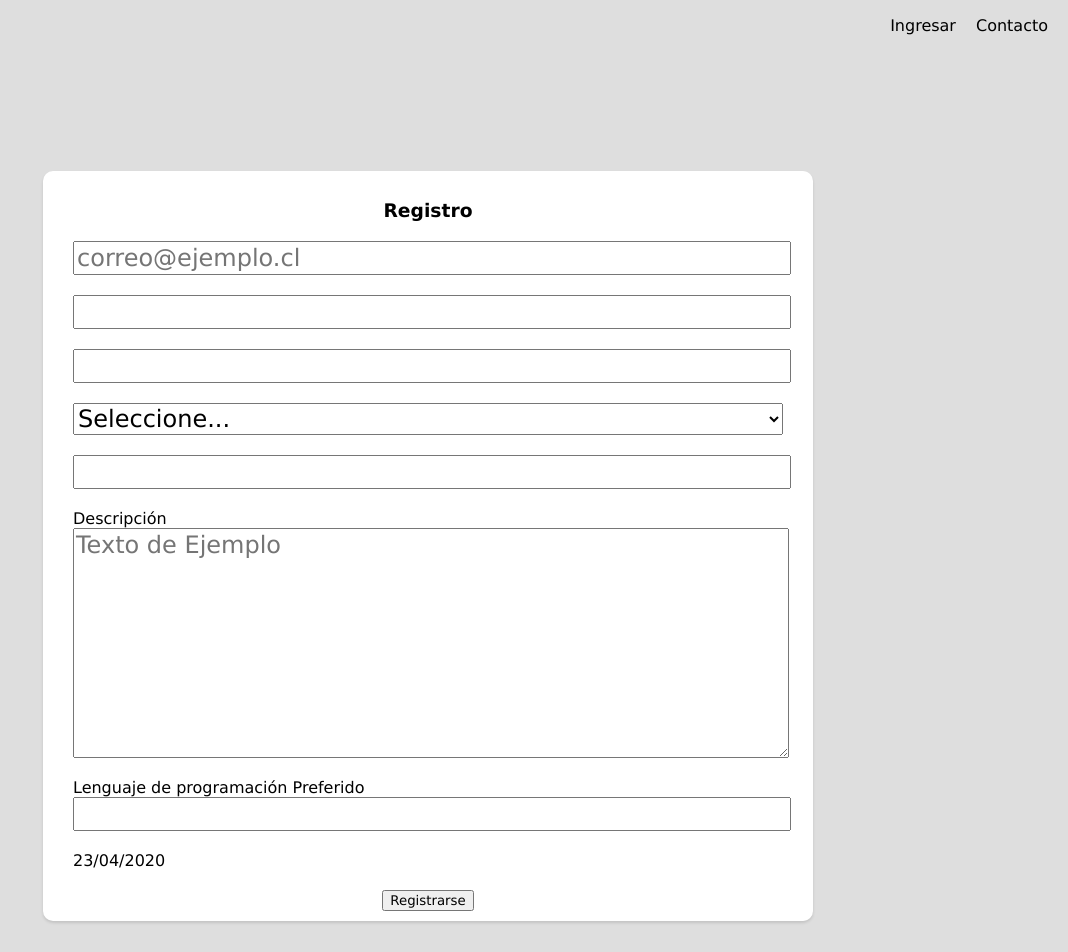
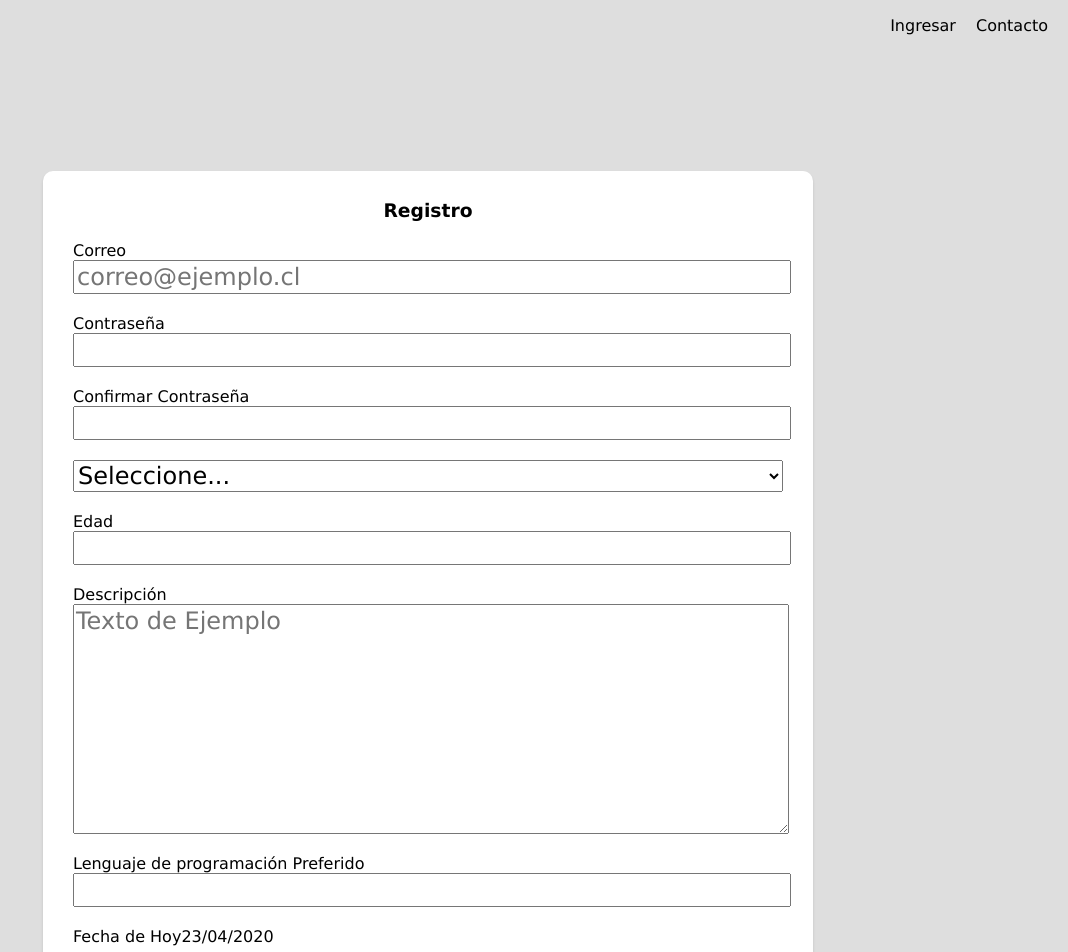
Before and after one commit to matiasua/Sitio_React, a React (Create React App) app: page / in a window 1280 px wide. Shown: the top 952 px of the page, without its empty margins (212-1280 px from the left). Built offline with nearby package versions, Linux system fonts and the light colour scheme.

Commit message:
Desarrollo Clase 13/05

```diff
--- a/src/components/Content.jsx
+++ b/src/components/Content.jsx
@@ -4,7 +4,7 @@ export default function Content(props) {
   const {title, children} = props;
   return (
     <section>
-      <div class="tarjeta">
+      <div className="tarjeta">
        <header>
          <h3>{title}</h3>
        </header>
--- a/src/components/InputLine.jsx
+++ b/src/components/InputLine.jsx
@@ -1,4 +1,5 @@
 import React from 'react';
+import LineField from './LineField';
 
 
 export default function InputLine(props){
@@ -7,11 +8,12 @@ export default function InputLine(props){
     type,
     placeholder,
     required,
-    minlength,
-    maxlength,
+    minLength,
+    maxLength,
     min,
     max,
     step,
+    list
 
   } = props;
   /*
@@ -20,18 +22,24 @@ export default function InputLine(props){
   const placeholder = props.placeholder;
   cons required = props.required;
   */
+
   return (
-    <div>
-      <label>{props.title}</label>
+    <LineField label={label}>
     <input
         type={type}
         placeholder={placeholder}
         required={required}
-          minlength={minlength}
-          maxlength={maxlength}
+        minLength={minLength}
+        maxLength={maxLength}
         min={min}
         max={max}
-          step={step}/>
-    </div>
+        step={step}
+        list={list && list.id} />
+      {list &&
+         <datalist id={list.id}>
+           {list.options.map((option, key) => <option key={key}>{option}</option>)}
+           </datalist>
+         }
+    </LineField>
   );
 }
--- /dev/null
+++ b/src/components/LineField.jsx
@@ -0,0 +1,12 @@
+import React from 'react';
+
+export default function LineField(props){
+   const {label, children} = props;
+
+  return(
+     <div>
+       <label>{label}</label>
+       {children}
+       </div>
+  );
+}
--- a/src/components/NavBar.jsx
+++ b/src/components/NavBar.jsx
@@ -5,7 +5,7 @@ export default function NavBar (props) {
     <header>
     <nav>
       <ul>
-        {props.links.map(link => <li><a href={link.href}>{link.title}</a></li>)}
+        {props.links.map((link, key) => <li key={key}><a href={link.href}>{link.title}</a></li>)}
       </ul>
     </nav>
     </header>
--- /dev/null
+++ b/src/components/OutputLine.jsx
@@ -0,0 +1,12 @@
+import React from 'react';
+import LineField from './LineField';
+
+export default function OutputLine(props) {
+  const { label, value} = props;
+
+  return(
+    <LineField label={label}>
+      <output>{value}</output>
+    </LineField>
+  );
+}
--- a/src/components/RegisterForm.jsx
+++ b/src/components/RegisterForm.jsx
@@ -2,6 +2,7 @@ import React from 'react';
 import InputLine from './InputLine';
 import SelectLine from './SelectLine';
 import TextareaLine from './TextareaLine';
+import OutputLine from './OutputLine';
 
 
 const browsers = [
@@ -13,27 +14,65 @@ const browsers = [
 ];
 
 
+
+const languages = {
+  id: 'lenguajes',
+  options: ['Javascript', 'Python', 'Java']
+};
+
+
 export default function RegisterForm (){
   return (
     <form>
-        <InputLine label="Correo" type="email" placeholder="correo@ejemplo.cl" required={true}/>
-        <InputLine label="Contrase&ntilde;a" type="password" required={true} minlength="4" maxlength="8" />
-        <InputLine label="Confirmar Contrase&ntilde;a" type="password" required={true} minlength="4" maxlength="8" />
-        <SelectLine Label="Navegadores Preferidos" options={browsers} />
-        <InputLine label="Edad" type="number" min="1" max="150" step="any" required={true}  />
-        <TextareaLine label="Descripci&oacute;n" rows="8" placeholder="Texto de Ejemplo" />
-        <div>
-          <label>Lenguaje de programaci&oacute;n Preferido</label>
-          <input list="lenguajes" />
-          <datalist id="lenguajes">
-            <option>Javascript</option>
-            <option>Python</option>
-            <option>Java</option>
-          </datalist>
-        </div>
-        <div>
-          <output>23/04/2020</output>
-        </div>
+
+        <InputLine
+           label="Correo"
+           type="email"
+           placeholder="correo@ejemplo.cl"
+           required={true} />
+
+        <InputLine
+           label="Contrase&ntilde;a"
+           type="password"
+           required={true}
+           minLength="4"
+           maxLength="8" />
+
+        <InputLine
+           label="Confirmar Contrase&ntilde;a"
+           type="password"
+           minlength="4"
+           maxlength="8"
+           required={true} />
+
+        <SelectLine
+           Label="Navegadores Preferidos"
+           options={browsers} />
+
+        <InputLine
+           label="Edad"
+           type="number"
+           min="1"
+           max="150"
+           step="any"
+           required={true}  />
+
+        <TextareaLine
+           label="Descripci&oacute;n"
+           rows="8"
+           placeholder="Texto de Ejemplo" />
+
+        <InputLine
+           label="Lenguaje de programaci&oacute;n Preferido"
+           type="text"
+           list={languages}
+           required={true} />
+
+        <OutputLine
+           label="Fecha de Hoy"
+           value="23/04/2020"  />
+
+
         <button id="register">Registrarse</button>
     </form>
 
--- a/src/components/SelectLine.jsx
+++ b/src/components/SelectLine.jsx
@@ -1,19 +1,20 @@
 import React from 'react';
+import LineField from './LineField';
 
 export default function SelectLine(props) {
    const { label, options, required } = props;
 
   return(
-    <div>
-      <label>{label}</label>
-      <select value="" required={required} >
-        {options.map(option => (
+    <LineField label={label}>
+      <select defaultValue="" required={required}>
+        {options.map((option, key) => (
           <option
+            key={key}
             value={option.value}
             disabled={option.value === ''}
             >{option.label}</option>)
           )}
       </select>
-    </div>
+    </LineField>
   );
 }
--- a/src/components/TextareaLine.jsx
+++ b/src/components/TextareaLine.jsx
@@ -1,12 +1,12 @@
 import React from 'react';
+import LineField from './LineField';
 
 export default function TextareaLine(props){
   const { label, rows, placeholder } = props;
 
   return(
-    <div>
-      <label>{label}</label>
+    <LineField label={label}>
       <textarea rows={rows} placeholder={placeholder}></textarea>
-    </div>
+    </LineField>
   );
 }
```
Lines whose indentation alone changed are shown as unchanged.
